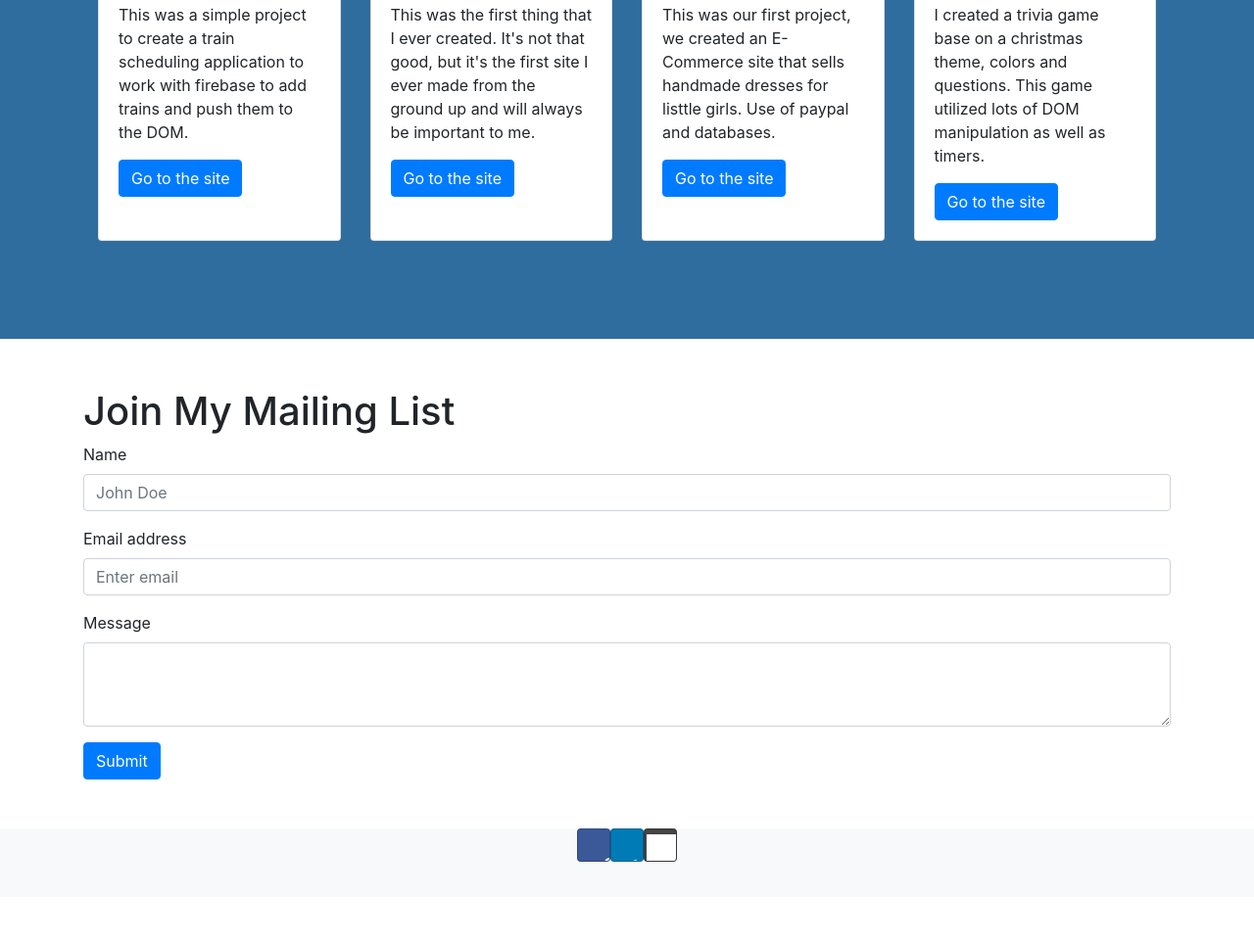
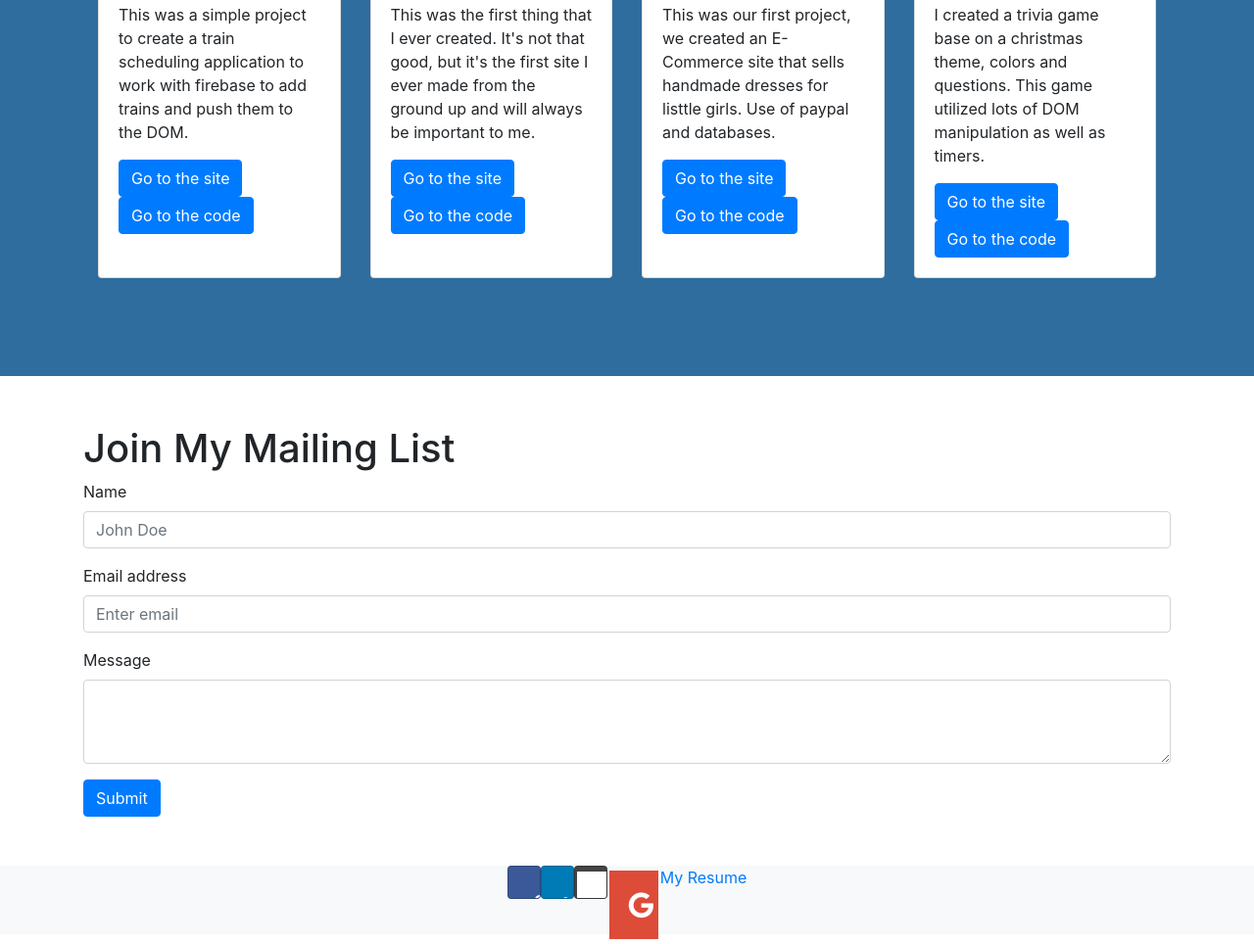
Before and after one commit to schnibb/Updated-Portfolio, a plain HTML site: page index.html in a window 1280 px wide. Shown: the part 2556-3520 px from the top of the page at 98% size. Before the commit the page ends 3472 px from the top, so only its background shows below. Drawn offline with nearby package versions, Linux system fonts and the light colour scheme.

Commit message:
updated items withinthe css file and index.html, also added pdf resume.

```diff
--- a/assets/css/style.css
+++ b/assets/css/style.css
@@ -73,3 +73,8 @@ footer {
 .fa-github {
     background: white
 }
+
+.fa-google {
+    background: #dd4b39;
+    color: white;
+}
--- a/index.html
+++ b/index.html
@@ -77,6 +77,7 @@
                     <p class="card-text">This was a simple project to create a train scheduling application to work with firebase to add trains and push them to the DOM.
                     </p>
                     <a href="https://schnibb.github.io/trainApp/" class="btn btn-primary">Go to the site</a>
+                    <a href="https://github.com/schnibb/trainApp" class="btn btn-primary">Go to the code</a>
                 </div>
             </div>
 
@@ -88,6 +89,7 @@
                     <p class="card-text">This was the first thing that I ever created. It's not that good, but it's the first site I ever made from the ground up and will always be important to me.
                     </p>
                     <a href="https://schnibb.github.io/Basic-Portfolio/" class="btn btn-primary">Go to the site</a>
+                    <a href="https://github.com/schnibb/Basic-Portfolio" class="btn btn-primary">Go to the code</a>
                 </div>
             </div>
 
@@ -99,6 +101,7 @@
                     <p class="card-text">This was our first project, we created an E-Commerce site that sells handmade dresses for listtle girls. Use of paypal and databases.
                     </p>
                     <a href="https://schnibb.github.io/Project1/" class="btn btn-primary">Go to the site</a>
+                    <a href="https://github.com/schnibb/Project1" class="btn btn-primary">Go to the code</a>
                 </div>
 
             </div>
@@ -111,6 +114,7 @@
                     <p class="card-text">I created a trivia game base on a christmas theme, colors and questions. This game utilized lots of DOM manipulation as well as timers.
                     </p>
                     <a href="https://schnibb.github.io/TriviaGame/" class="btn btn-primary">Go to the site</a>
+                    <a href="https://github.com/schnibb/TriviaGame" class="btn btn-primary">Go to the code</a>
                 </div>
             </div>
         </div>
@@ -153,6 +157,8 @@
             <a class="btn btn-social-icon btn-github" href="https://github.com/schnibb">
                 <span class="fa fa-github"></span>
             </a>
+            <a href="mailto:schnibbend@gmail.com" class="fa fa-google"></a>
+            <a href="resume.pdf">My Resume</a>
         </div>
     </footer>
 
```
Also changed, not shown: 1 other file.
